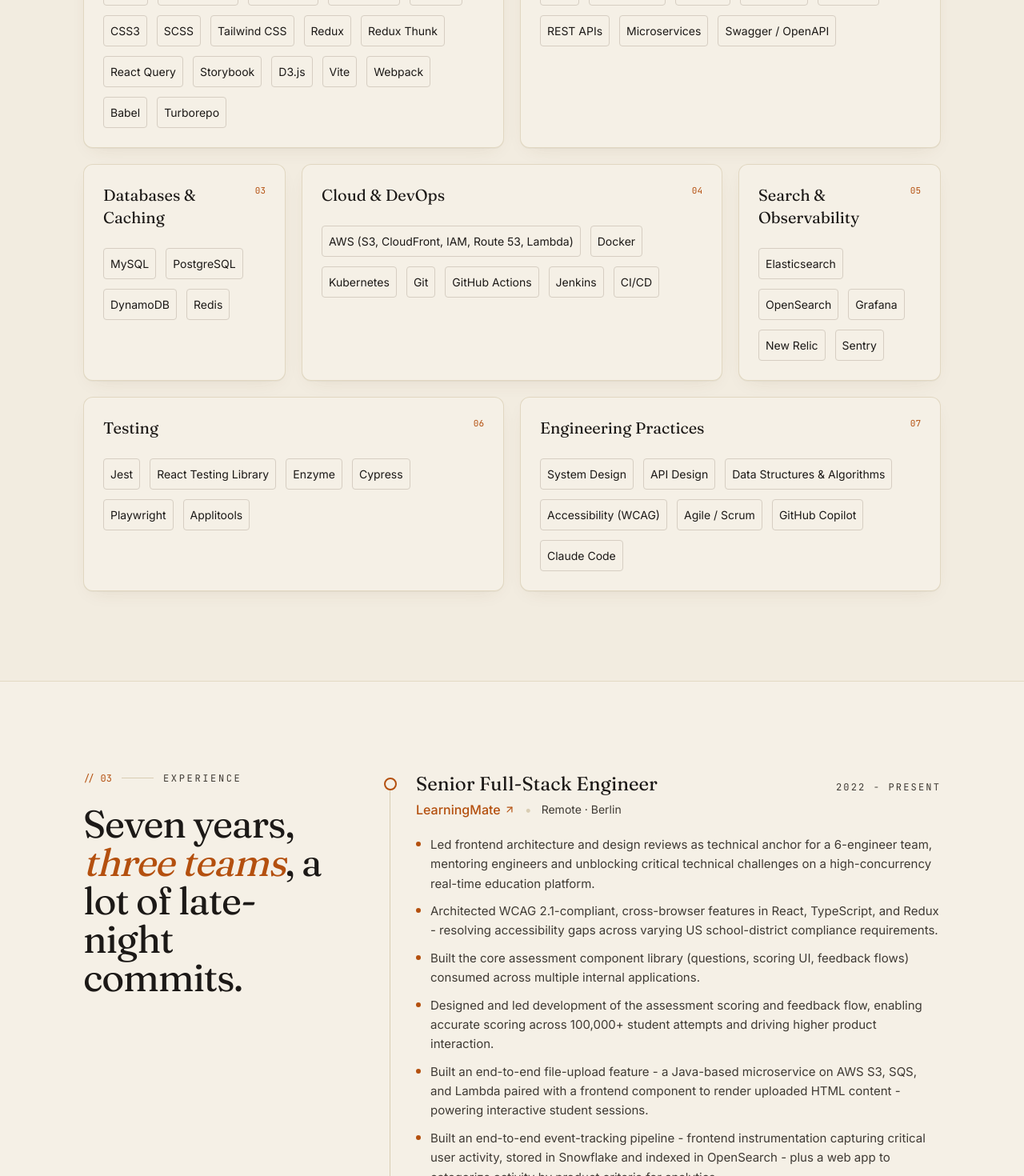
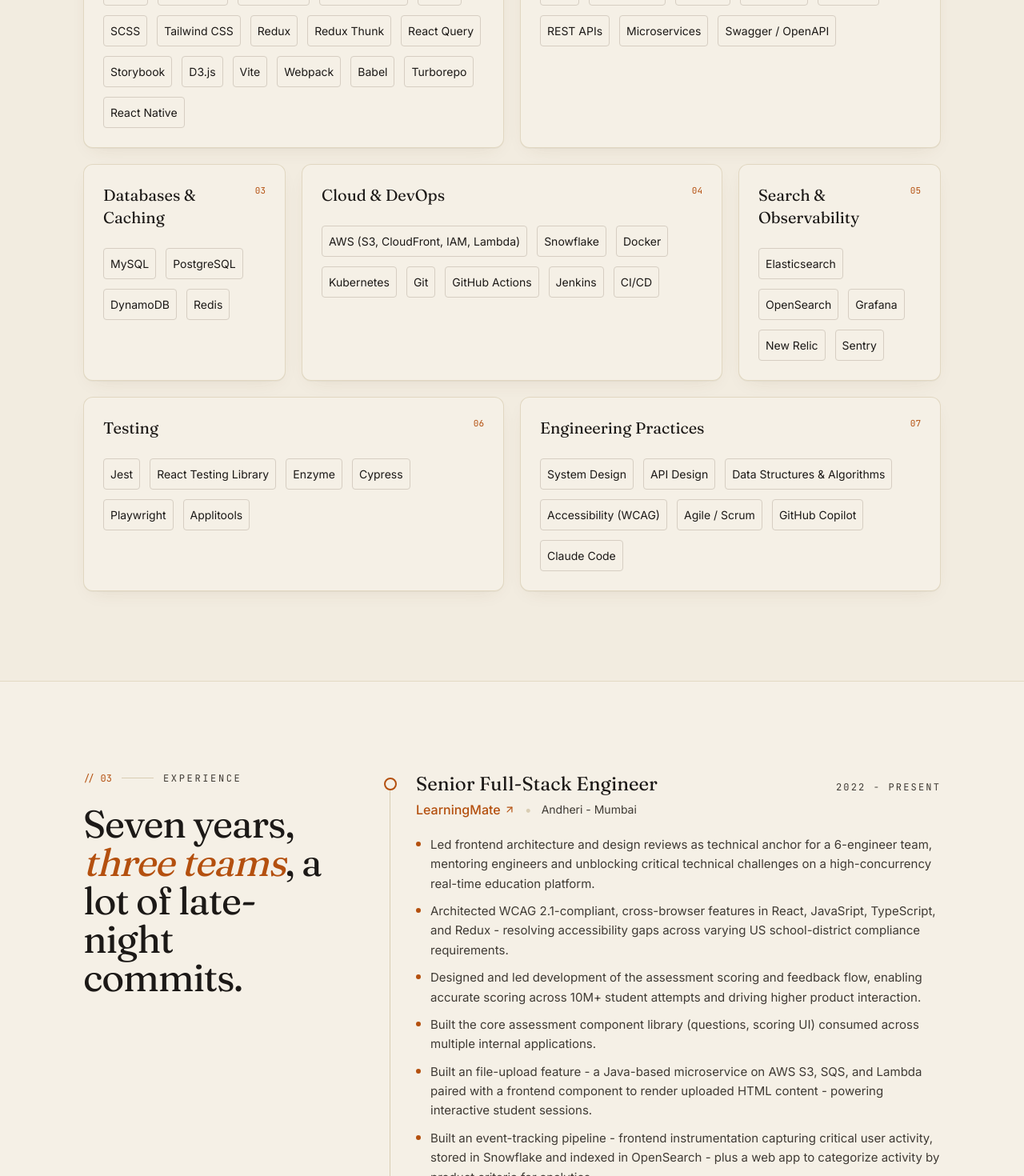
Before and after one commit to akshaym5147/portfolio-app, a React (Vite) app: page / in a window 1280 px wide. Shown: the part 1320-2790 px from the top of the page at 80% size. Built offline with nearby package versions, Linux system fonts and the light colour scheme.

Commit message:
experience section fixes

```diff
--- a/src/components/CustomCursor.jsx
+++ b/src/components/CustomCursor.jsx
@@ -35,7 +35,7 @@
   const current = useRef({ x: 0, y: 0 });
   const rafId = useRef(null);
 
-  const LERP_FACTOR = 0.15;
+  const LERP_FACTOR = 0.18;
 
   useEffect(() => {
     const outer = outerRef.current;
--- a/src/mock.js
+++ b/src/mock.js
@@ -54,10 +54,9 @@
     items: [
       { name: "React" },
       // { name: "Next.js" },
-      { name: "React Native" },
       { name: "JavaScript" },
       { name: "TypeScript" },
-      { name: "HTML5" },
+      { name: "HTML/HTML5" },
       { name: "CSS3" },
       { name: "SCSS" },
       { name: "Tailwind CSS" },
@@ -70,7 +69,7 @@
       { name: "Webpack" },
       { name: "Babel" },
       { name: "Turborepo" },
-
+      { name: "React Native" },
     ]
   },
   {
@@ -100,7 +99,8 @@
     category: "Cloud & DevOps",
     gridSpan: "lg:col-span-2",
     items: [
-      { name: "AWS (S3, CloudFront, IAM, Route 53, Lambda)" },
+      { name: "AWS (S3, CloudFront, IAM, Lambda)" },
+      { name: "Snowflake" },
       { name: "Docker" },
       { name: "Kubernetes" },
       { name: "Git" },
@@ -111,7 +111,6 @@
   },
   {
     category: "Search & Observability",
-
     items: [
       { name: "Elasticsearch" },
       { name: "OpenSearch" },
@@ -152,61 +151,90 @@
     company: "LearningMate",
     role: "Senior Full-Stack Engineer",
     period: "2022 - Present",
-    location: "Remote · Berlin",
+    location: "Andheri - Mumbai",
     bullets: [
       "Led frontend architecture and design reviews as technical anchor for a 6-engineer team, mentoring engineers and unblocking critical technical challenges on a high-concurrency real-time education platform.",
-      "Architected WCAG 2.1-compliant, cross-browser features in React, TypeScript, and Redux - resolving accessibility gaps across varying US school-district compliance requirements.",
-      "Built the core assessment component library (questions, scoring UI, feedback flows) consumed across multiple internal applications.",
-      "Designed and led development of the assessment scoring and feedback flow, enabling accurate scoring across 100,000+ student attempts and driving higher product interaction.",
-      "Built an end-to-end file-upload feature - a Java-based microservice on AWS S3, SQS, and Lambda paired with a frontend component to render uploaded HTML content - powering interactive student sessions.",
-      "Built an end-to-end event-tracking pipeline - frontend instrumentation capturing critical user activity, stored in Snowflake and indexed in OpenSearch - plus a web app to categorize activity by product criteria for analytics.",
+      "Architected WCAG 2.1-compliant, cross-browser features in React, JavaSript, TypeScript, and Redux - resolving accessibility gaps across varying US school-district compliance requirements.",
+      "Designed and led development of the assessment scoring and feedback flow, enabling accurate scoring across 10M+ student attempts and driving higher product interaction.",
+      "Built the core assessment component library (questions, scoring UI) consumed across multiple internal applications.",
+      "Built an file-upload feature - a Java-based microservice on AWS S3, SQS, and Lambda paired with a frontend component to render uploaded HTML content - powering interactive student sessions.",
+      "Built an event-tracking pipeline - frontend instrumentation capturing critical user activity, stored in Snowflake and indexed in OpenSearch - plus a web app to categorize activity by product criteria for analytics.",
+      "Designed a retry mechanism in Java on AWS Lambda that moved scoring to an async background process, improving data accuracy and cutting manual score-verification effort by 35%.",
       "Resolved 25+ critical CVE vulnerabilities by auditing and upgrading vulnerable frontend dependencies across the platform.",
-      "Designed a retry mechanism in Java on AWS Lambda that moved scoring to an async background process, improving data accuracy and cutting manual score-verification effort by 35%.",
-      "Optimized assessment submission performance, cutting submission time from 1.3 minutes to ~1 second.",
-      "Migrated micro-frontend apps into a monorepo using Turborepo, streamlining builds and eliminating duplicate package publishing - reducing infra cost by 30% and removing the overhead of maintaining separate Node/Webpack versions per app.",
+      "Optimized assessment submission performance, cutting submission time from 5 seconds to ~2 seconds.",
+      "Migrated micro-frontend apps into a monorepo using Turborepo, streamlining builds and eliminating duplicate package publishing - reducing infra cost by 30% and removing the overhead of maintaining separate package versions per app.",
+      "Presented technical decisions to clients and leadership, improving compliance by 15% and maintaining 99% uptime.",
       "Supported on-call rotation to troubleshoot and resolve production issues.",
-      "Presented technical decisions to clients and leadership, improving compliance by 15% and maintaining 99% uptime.",
       "Leveraged Claude and GitHub Copilot throughout the SDLC to improve delivery speed and code quality, and built internal tooling to automate the release process."
-
-      // "Serve as technical anchor for the team pod, unblocking engineers and resolving critical technical challenges",
-      // "Built WCAG-compliant, cross-browser React/TypeScript/Redux features for a high-concurrency real-time education platform",
-      // "Designed and led development of scoring for drag-drop and matching components, enabling accurate scoring for 50,000+ student attempts.",
-      // "Developed Java/Spring Boot microservices and AWS Lambda functions for serverless, event-driven workflows",
-      // "Designed a retry mechanism that improved data accuracy for 1,000+ users and reduced manual effort by 35%",
-      // "Integrated OpenSearch for content search across question banks, including indexing strategy and query tuning",
-      // "Optimised assessment submission performance using Reactive Java and SQS, reducing submission time from 2 minutes to 1.3 seconds",
-      // "Resolved 13+ critical CVE vulnerabilities by auditing and upgrading vulnerable dependencies across the platform",
-      // "Led frontend architecture, sprint planning, and design reviews while mentoring 6+ engineers",
-      // "Led application migration to a new CI/CD setup on AWS, ensuring zero downtime and continuity across deployment changes",
-      // "Presented technical decisions to clients and leadership, improving compliance by 15% and maintaining 99% uptime",
-      // "Leveraged Claude and GitHub Copilot during development to improve delivery speed and code quality",
     ],
-    stack: []
+    stack: [
+      // "React",
+      // "JavaSript",
+      // "TypeScript",
+      // "Redux",
+      // "Spring Boot",
+      // "Java",
+      // "Node.js",
+      // "GraphQL",
+      // "REST APIs",
+      // "Microservices",
+      // "Swagger/OpenAPI",
+      // "AWS",
+      // "AWS Lambda",
+      // "Amazon S3",
+      // "Amazon SQS",
+      // "Redis",
+      // "PostgreSQL",
+      // "MySQL",
+      // "OpenSearch",
+      // "Grafana",
+      // "New Relic",
+      // "Sentry",
+      // "DynamoDB",
+      // "Snowflake",
+      // "OpenSearch",
+      // "Turborepo",
+      // "Webpack",
+      // "GitHub Copilot",
+      // "Claude",
+      // "Micro-frontends",
+      // "Monorepo",
+      // "Design Patterns",
+      // "Event-driven architecture",
+      // "Accessibility (WCAG 2.1)",
+      // "Real-time systems"
+    ]
   },
   {
     company: "LearningMate",
     role: "Software Engineer",
     period: "2021 - 2022",
-    location: "Mumbai",
+    location: "Andheri - Mumbai",
     bullets: [
-      "Built the core authoring experience used by 40k+ creators to publish assessments.",
-      "Built per-question feedback with rich text/media support, reducing student doubt queries by 70%.",
+      "Built the core authoring experience used by 1M+ authors to create and publish assessments content such as activities.",
+      "Built diagnostics feature for authored content which reduced 70% human publishing errors.",
+      "Designed a rich text editor based on Draft JS, supporting custom styling options like list and MathJAX for math based content.",
       "Integrated New Relic and Grafana dashboards, enabling proactive error monitoring for a previously untraceable micro-frontend.",
-      "Reduced bundle size by 38% (7MB→4.3MB) and nearly halved page load time via lazy loading, and code-splitting."
+      "Reduced bundle size by 38% (7MB→4.3MB) and nearly halved page load time via lazy loading, and code-splitting.",
     ],
-    stack: [],
+    stack: ['react', 'js/ts'],
   },
   {
     company: "Sankey solutions",
     role: "Software Engineer",
     period: "2019 - 2021",
-    location: "Bengaluru",
+    location: "Thane - Mumbai",
     bullets: [
-      "Built an internal low-code tool that saved ops team ~30 hours / week.",
-      "Migrated monolith to 6 services; introduced contract testing with Pact.",
-      "Wrote the company's first public engineering blog post (~120k views)."
+      "Recognized as a Bar Raiser, bringing engineering expertise to technical discussions and decision-making.",
+      "Modernized a legacy platform by rewriting the UI in React and React Native and refactoring unoptimized REST APIs, cutting API response time by 40%+ and delivering fully responsive mobile screens.",
+      "Engineered real-time fleet management dashboard in React, tracking 10+ drivers live and dropping fare fraud by 70%.",
+      "Built a driver application for fleet management, enabling real-time trip tracking, fare calculation, and asset management for fleet operators.",
+      "Engineered a payment module for a Dubai-based payment platform using payment gateway in Node.js and React Native, streamlining payment processing and transaction workflows.",
+      "Implemented real-time social media replies using React Native, Node.js, WebSockets, and GCP, delivering responsive and seamless user interactions.",
+      "Built end-to-end Cypress automation suites, cutting verification time by 50% and minimizing regression defects across continuous delivery cycles.",
+      "Worked directly with founders and designers to scope, develop, and ship features end-to-end, owning frontend, API integration, and QA across 3+ concurrent projects.",
     ],
-    stack: ["Vue", "Python", "Django", "MySQL", "Docker"]
+    stack: []
   }
 ];
 
```
